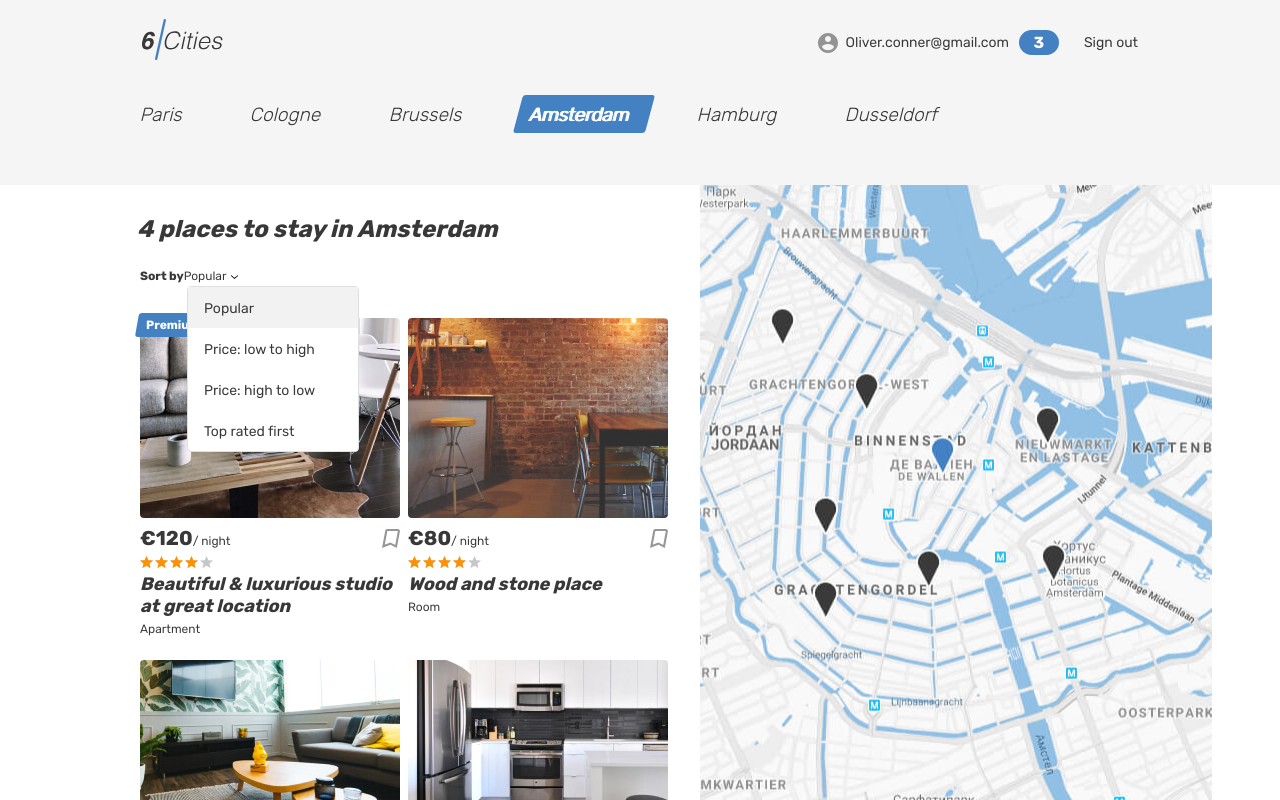
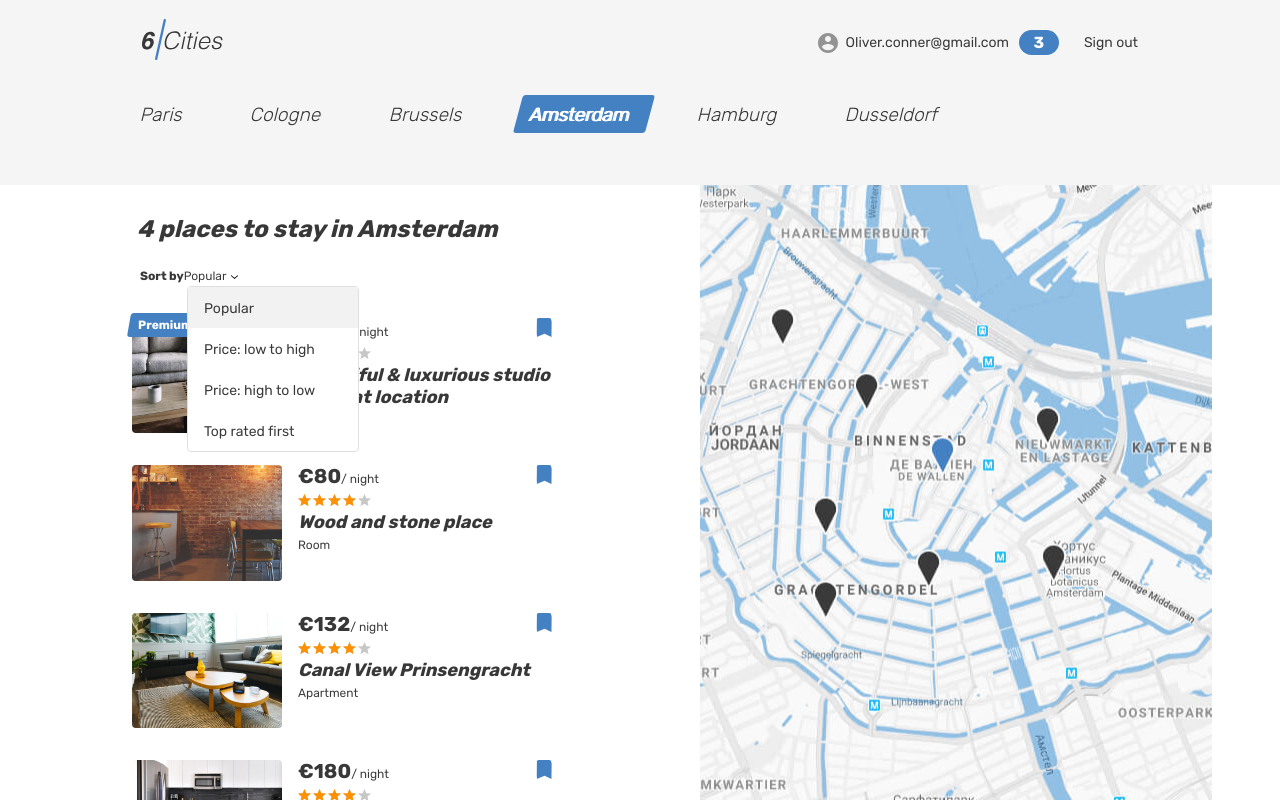
Before and after one commit to mrskycriper/2571321-six-cities-5, a React (Vite) app: page / in a window 1280 px wide. Built offline with nearby package versions, Linux system fonts and the light colour scheme.

Commit message:
Добавить альтернативный вид для карточки предложения

```diff
--- a/src/components/offer-card/offer-card.tsx
+++ b/src/components/offer-card/offer-card.tsx
@@ -1,24 +1,27 @@
 import { MouseEventHandler } from 'react';
 import { OfferEntity } from '@/entities/offer';
+import { BookmarkButton } from '@/components/bookmark-button';
+import { Rating } from '@/components/rating';
 
 type OfferCardProps = {
   offer: OfferEntity;
   onMouseOver?: MouseEventHandler;
   onMouseLeave?: MouseEventHandler;
+  type: 'Main' | 'Favorites'
 };
 
-function OfferCard({ offer, onMouseOver, onMouseLeave }: OfferCardProps): JSX.Element {
+function OfferCard({ offer, onMouseOver, onMouseLeave, type }: OfferCardProps): JSX.Element {
   const coverImage = offer.images.filter((el) => el.isCoverImage);
   return (
-    <article className="cities__card place-card" onMouseOver={onMouseOver} onMouseLeave={onMouseLeave}>
+    <article className={`${type === 'Main' ? 'cities__card' : 'favorites__card'} place-card`} onMouseOver={onMouseOver} onMouseLeave={onMouseLeave}>
       {offer.mark ? (
         <div className="place-card__mark">
           <span>{offer.mark}</span>
         </div>
       ) : null}
-      <div className="cities__image-wrapper place-card__image-wrapper">
+      <div className={`${type === 'Main' ? 'cities__image-wrapper' : 'favorites__image-wrapper'} place-card__image-wrapper`}>
         <a href="#">
-          <img className="place-card__image" src={coverImage[0].src} width="260" height="200" alt={coverImage[0].alt}></img>
+          <img className="place-card__image" src={coverImage[0].src} width={type === 'Main' ? '260' : '150'} height={type === 'Main' ? '200' : '110'} alt={coverImage[0].alt}></img>
         </a>
       </div>
       <div className="place-card__info">
@@ -27,19 +30,13 @@ function OfferCard({ offer, onMouseOver, onMouseLeave }: OfferCardProps): JSX.El
             <b className="place-card__price-value">&euro;{offer.price.value}</b>
             <span className="place-card__price-text">&#47;&nbsp;{offer.price.period}</span>
           </div>
-          <button className="place-card__bookmark-button button" type="button">
-            <svg className="place-card__bookmark-icon" width="18" height="19">
-              <use xlinkHref="#icon-bookmark"></use>
-            </svg>
-            <span className="visually-hidden">To bookmarks</span>
-          </button>
+          <BookmarkButton marked={type === 'Main' ? false : true} />
         </div>
-        <div className="place-card__rating rating">
-          <div className="place-card__stars rating__stars">
-            <span style={{ width: `${20 * offer.rating.starValue}%` }}></span>
-            <span className="visually-hidden">Rating</span>
-          </div>
-        </div>
+        <Rating
+          starValue={offer.rating.starValue}
+          containerClassName={'place-card__rating'}
+          starsClassName={'place-card__stars'}
+        />
         <h2 className="place-card__name">
           <a href="#">{offer.name}</a>
         </h2>
```
